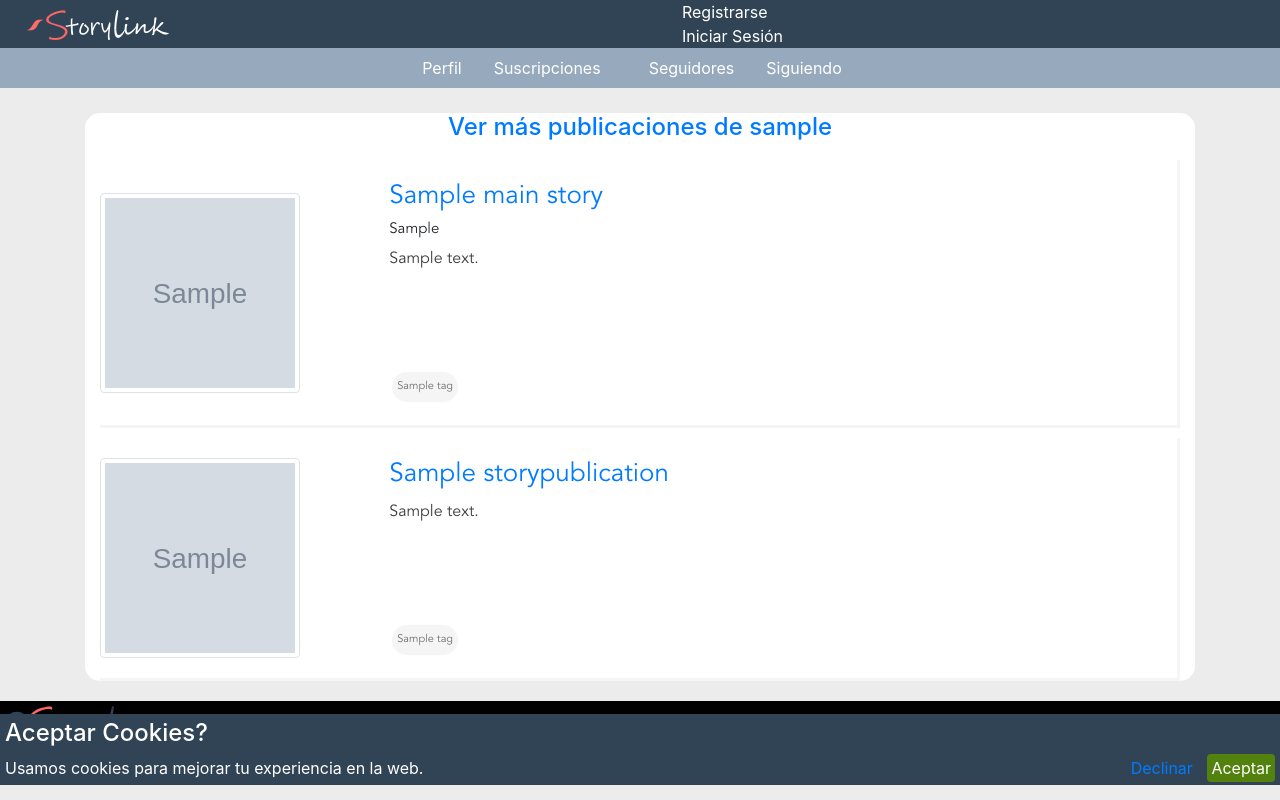
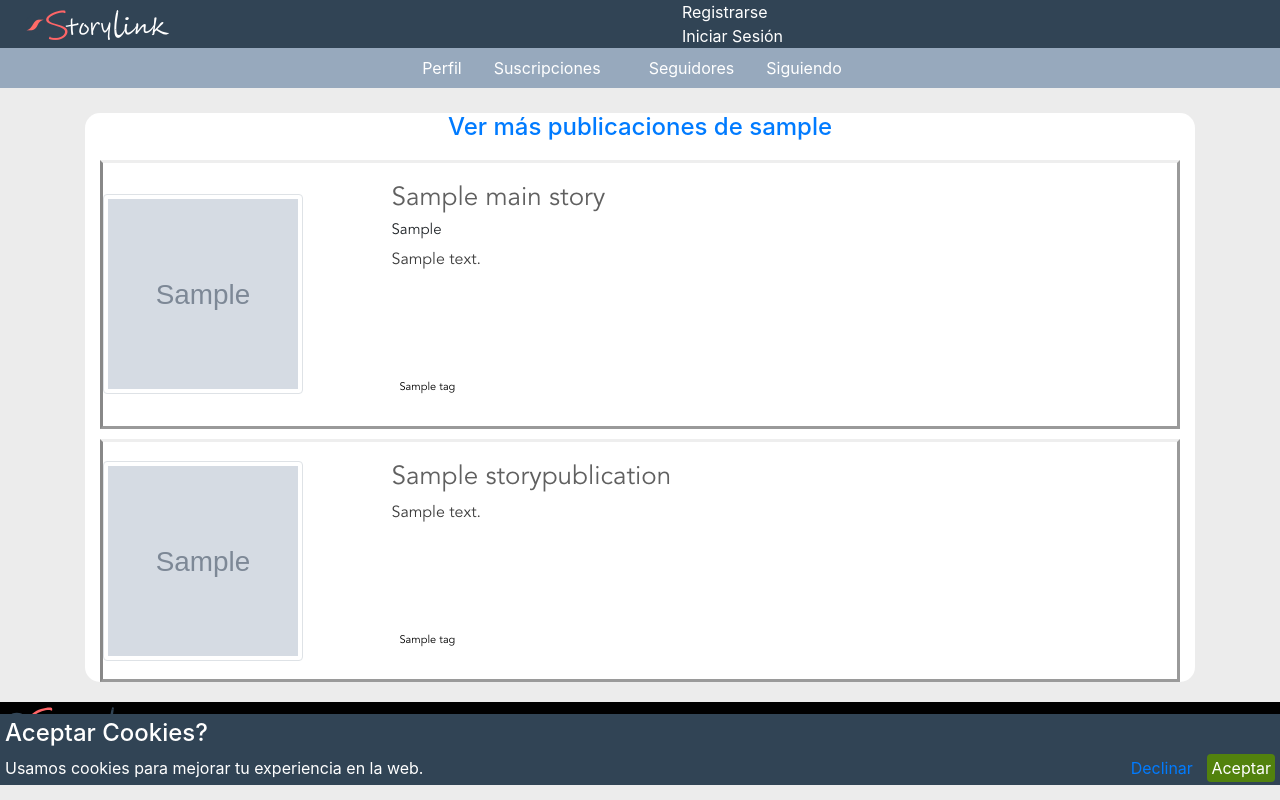
Before and after one commit to Martinnqn/storylink_dev, a Django app: template static/templates/publications/story/story_display.html in a window 1280 px wide. Run offline with Django 3.2, Linux system fonts and the light colour scheme; the template is opened without the code that fills it: most values are stand-ins (such as "Sample title", 1, 10 or a date in 2020); grey boxes marked "Sample" are stand-in pictures; some libraries are stand-ins or nearby versions.

Commit message:
Agregado detalles al disenio de tarjetas y mecanicas para abrir una tarjeta.

```diff
--- a/static/publication/css/custom.css
+++ b/static/publication/css/custom.css
@@ -169,18 +169,26 @@ div.img-thumbnail {
 
 .card-story {
     font-family: "avenir-book","Helvetica Neue",Helvetica,Arial,sans-serif, sans-serif;
-    border-bottom-style: solid;
-    border-right-style: solid;
+    border: outset;
     border-width: 3px;
-    border-color: whitesmoke;
+    border-left: solid;
     margin-top: 10px;
     background: white;
 }
 
-.card-story a{
-    font-family: "avenir-book","Helvetica Neue",Helvetica,Arial,sans-serif, sans-serif;
+.card-story:hover {
+    cursor: pointer;
+    box-shadow: 0px 8px 16px 0px rgba(0,0,0,0.2);
+}
+
+.title-card-story {
     font-size: 26px;
     word-break: break-all;
+    color: #606060;
+}
+
+.chapter-preview .card-story{
+    border: none;
 }
 
 
@@ -316,8 +324,7 @@ div.img-thumbnail {
 
 .tags-story span {
     font-size: 11px;
-    color: rgb(111,111,111);
-    background: whitesmoke;
+    color: black;
     padding: 5px;
     border-radius: 15px;
     margin: 3px;
--- a/static/templates/publications/story/card_chapter.html
+++ b/static/templates/publications/story/card_chapter.html
@@ -2,8 +2,8 @@
 Crea un card-story con el contenido de un chapter a partir de la variable storychapter.
 {%endcomment%}
 {%if storychapter%}
-  <div class="container card-story">
-    <div class="row content-story">
+  <div class="container card-story" style="border-color: {{storychapter.mainStory.color|add:'20'}}; border-left-color: {{storychapter.mainStory.color}}">
+    <div class="row content-story" onClick='showInfoChapter("{% url 'user:pub:chapter_content' storychapter.own_user.username storychapter.id %}", {{user.id}}, event)'>
         <div class="col-3 card-thumbnail">
           {%if "gallery/no-img.png" in storychapter.mainStory.img_content_link.url%}
             <div class="img-thumbnail" style="background: {{storychapter.mainStory.color}}"></div>
@@ -12,9 +12,8 @@ Crea un card-story con el contenido de un chapter a partir de la variable storyc
           {%endif%}
         </div>
         <div class="col-9 card-body">
-        <h3>
-            <a href="javascript: void(0)" onClick='showInfoChapter("{% url 'user:pub:chapter_content' storychapter.own_user.username storychapter.id %}", {{user.id}}, event)'>{{storychapter.mainStory.title|truncatechars:35}}
-            </a>
+        <h3 class="title-card-story">
+            {{storychapter.mainStory.title|truncatechars:35}}
         </h3>
         <div class="answer-pub">
           <div class="answer"><h5>{{storychapter.quest_answ}}</h5></div>
@@ -22,7 +21,7 @@ Crea un card-story con el contenido de un chapter a partir de la variable storyc
         <div class="description">{{storychapter.text_content|safe|truncatechars:150}}</div>
         <div class="tags-story">
           {% for h in storychapter.tag.all %}
-          <span>{{ h.tag }}</span>
+          <span style="background: {{storychapter.mainStory.color|add:'50'}}">{{ h.tag }}</span>
           {% endfor %}
         </div>
       </div>
--- a/static/templates/publications/story/card_story.html
+++ b/static/templates/publications/story/card_story.html
@@ -2,8 +2,8 @@
 Crea un card-story con el contenido de una story a partir de la variable storypublication.
 {%endcomment%}
 {%if storypublication%}
-  <div class="container card-story">
-    <div class="row content-story">
+  <div class="container card-story" style="border-color: {{storypublication.color|add:'20'}}; border-left-color: {{storypublication.color}}">
+    <div class="row content-story" onClick='showInfoPub("{% url 'user:pub:story_content' storypublication.own_user.username storypublication.id %}", {{user.id}}, event)'>
         <div class="col-3 card-thumbnail">
           {%if "gallery/no-img.png" in storypublication.img_content_link.url%}
             <div class="img-thumbnail" style="background: {{storypublication.color}}"></div>
@@ -12,14 +12,13 @@ Crea un card-story con el contenido de una story a partir de la variable storypu
           {%endif%}
         </div>
         <div class="col-9 card-body">
-        <h3>
-            <a href="javascript: void(0)" onClick='showInfoPub("{% url 'user:pub:story_content' storypublication.own_user.username storypublication.id %}", {{user.id}}, event)'>{{storypublication.title|truncatechars:35}}
-            </a>
+        <h3 class="title-card-story">
+            {{storypublication.title|truncatechars:35}}
         </h3>
         <div class="description">{{storypublication.text_content|safe|truncatechars:150}}</div>
         <div class="tags-story">
           {% for h in storypublication.tag.all %}
-          <span>{{ h.tag }}</span>
+          <span style="background: {{storypublication.color|add:'50'}}">{{ h.tag }}</span>
           {% endfor %}
         </div>
       </div>
```
Also changed, not shown: static/templates/publications/story/list_chapters_preview.html (+6 -9 lines).
